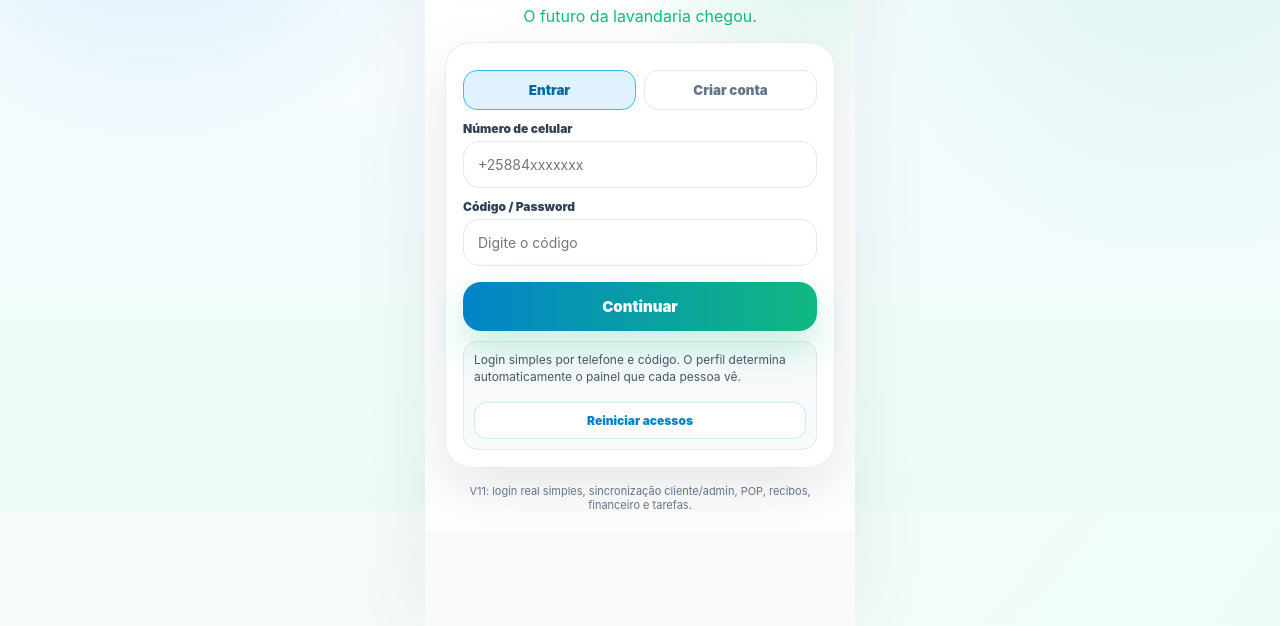
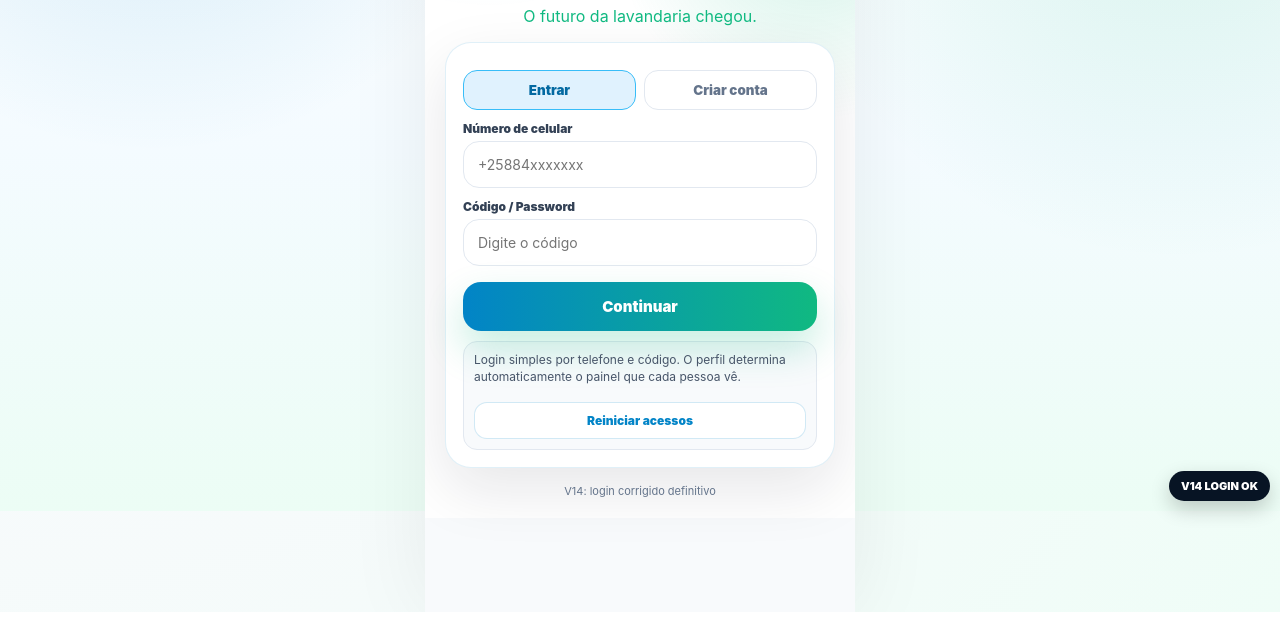
Before and after one commit to EFreshApp/efresh-lavandaria, a plain HTML site: page index.html in a window 1280 px wide. Both pictures are taken after a click on the button "Entrar". Shown: the part 289-915 px from the top of the page. Drawn offline with Linux system fonts and the light colour scheme.

Commit message:
Update index.html

```diff
--- a/index.html
+++ b/index.html
@@ -411,7 +411,7 @@ input,select,textarea{width:100%;padding:14px;border:1px solid var(--l);border-r
   <button class="btn mt" onclick="authEnter()">Continuar</button>
   <div class="login-note">Login simples por telefone e código. O perfil determina automaticamente o painel que cada pessoa vê.<br><br><button class="btn btn2 mini" onclick="resetLoginDataOnly()">Reiniciar acessos</button></div>
  </div>
- <p class="tiny mt">V11: login real simples, sincronização cliente/admin, POP, recibos, financeiro e tarefas.</p>
+ <p class="tiny mt">V14: login corrigido definitivo</p>
 </section>
 
 <section id="home" class="screen">
@@ -1213,5 +1213,10 @@ function resetLoginDataOnly(){
 }
 
 </script>
+
+<div style="position:fixed;right:10px;bottom:10px;z-index:9999;background:#071424;color:#fff;padding:8px 12px;border-radius:999px;font-size:11px;font-weight:900;box-shadow:0 8px 20px #0003">
+V14 LOGIN OK
+</div>
+
 </body>
 </html>
```
